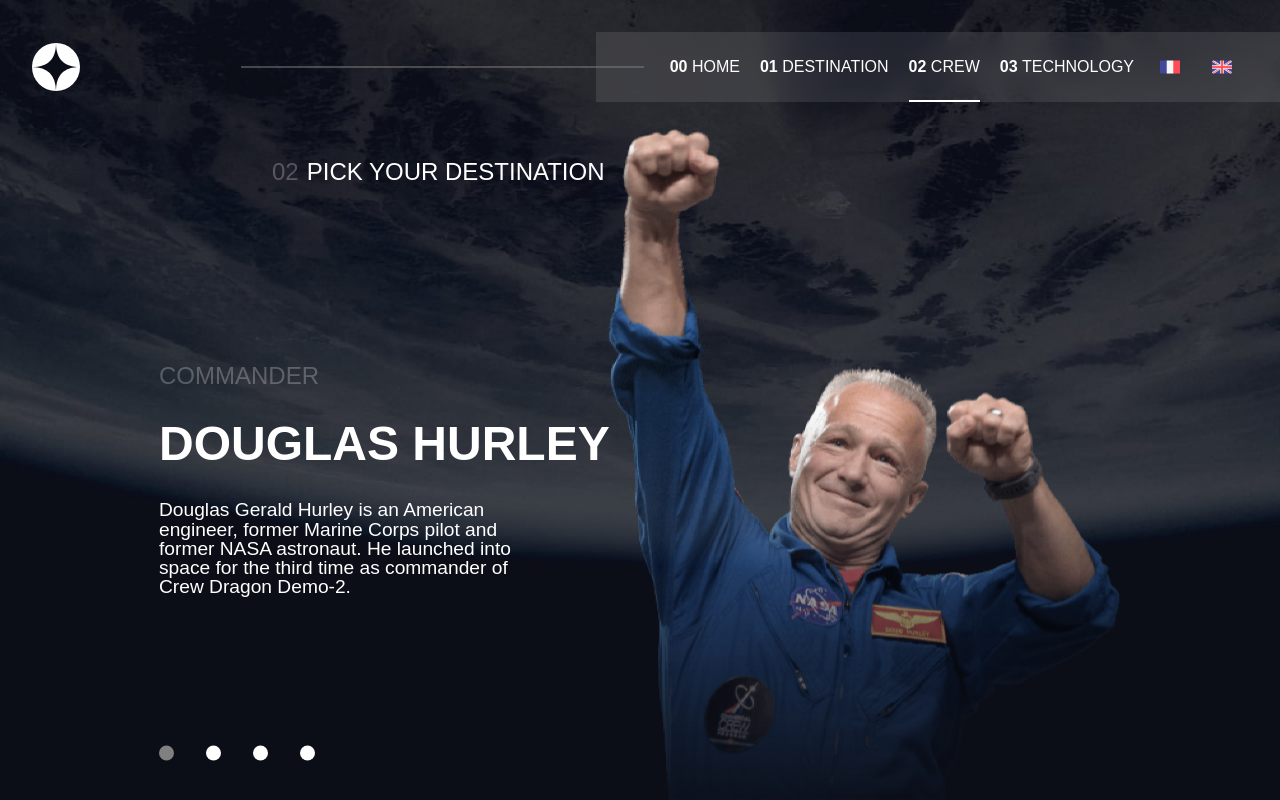
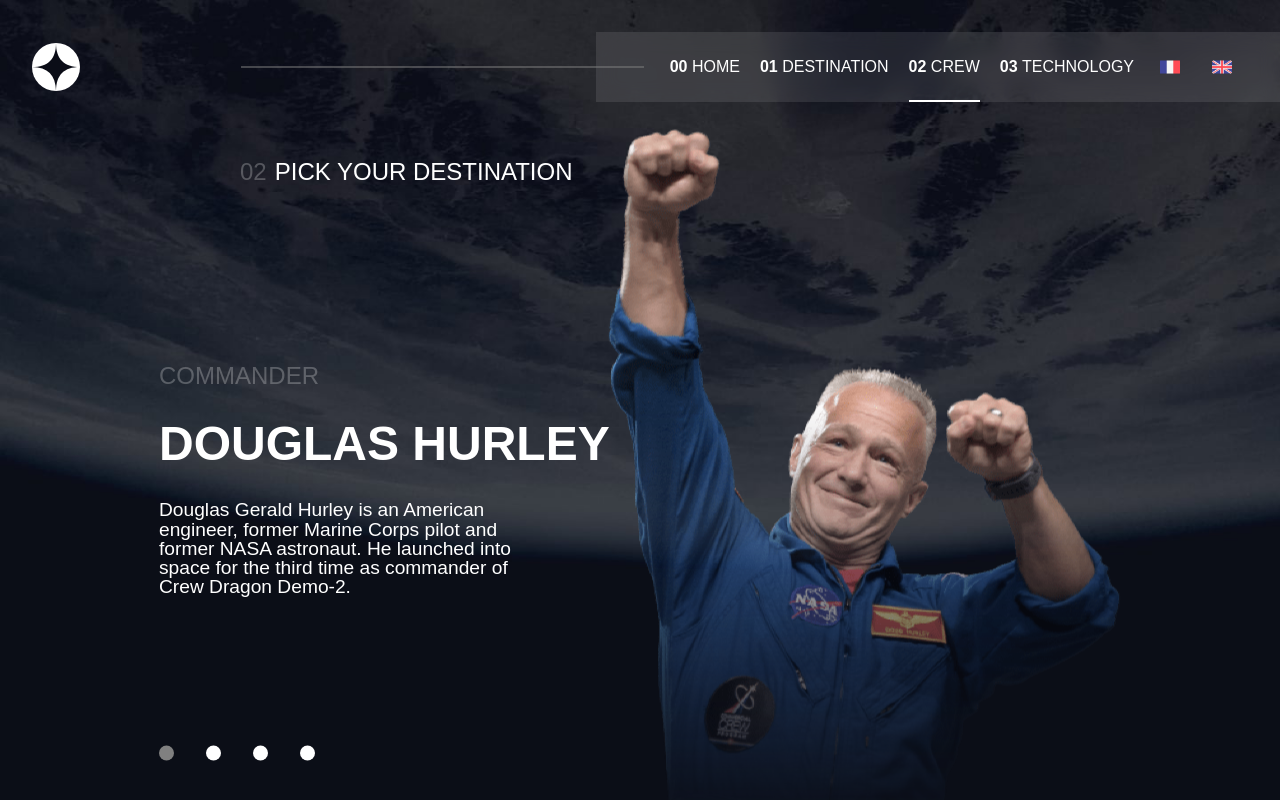
Before and after one commit to HugoLaurent/FRONTEND_SPACE_TOURISM, a React (Vite) app: page /crew in a window 1280 px wide. Built offline with nearby package versions, Linux system fonts and the light colour scheme; a web font is replaced by a local one.

Commit message:
Update crew page styles: Adjust left position of crew title

```diff
--- a/src/Pages/Crew/crew-style.css
+++ b/src/Pages/Crew/crew-style.css
@@ -28,7 +28,7 @@
   font-family: "Afacad Flux", sans-serif;
   font-size: 1.5rem;
   top: 10rem;
-  left: 17rem;
+  left: 15rem;
 }
 
 .crew .subtitle span {
```
